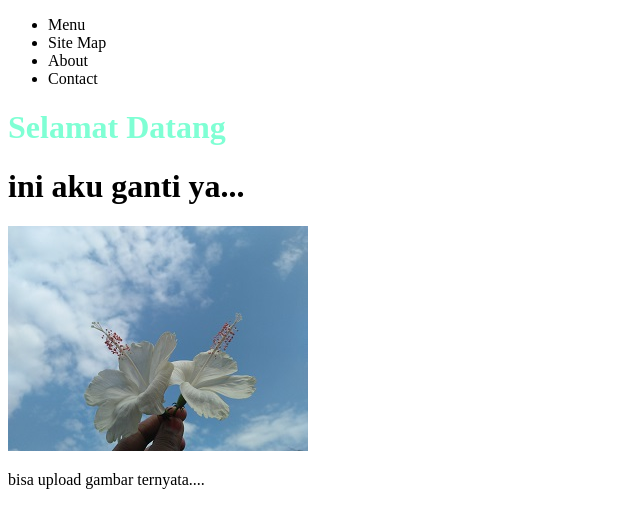
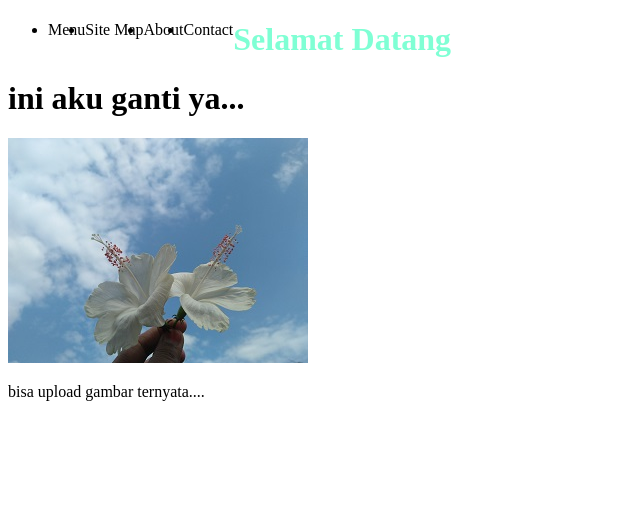
Before and after one commit to rizkigunawan94/PROJEK-KELOMPOK-H-30, a plain HTML site: page index.html in a window 1280 px wide. Shown: the whole page, without its empty margins (0-640 px from the left). Drawn offline with Linux system fonts and the light colour scheme.

Commit message:
list item

```diff
--- a/style.css
+++ b/style.css
@@ -1,5 +1,9 @@
 body {
 
+}
+
+.header li {
+  float:left;
 }
 .welcome-header h1 {
   color:aquamarine;
```
